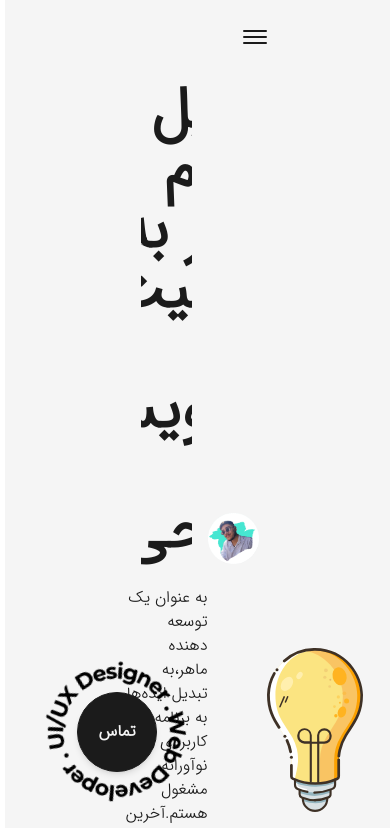
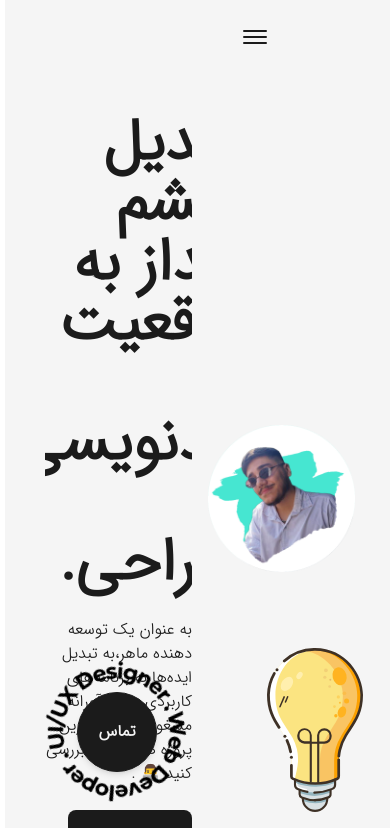
Before and after one commit to pooulad/pooulad.github.io, a Next.js app: page / in a window 390 px wide. Shown: the top 828 px of the page. Built offline with nearby package versions, Linux system fonts and the light colour scheme.

Commit message:
Update index.tsx

```diff
--- a/src/Layout/index.tsx
+++ b/src/Layout/index.tsx
@@ -8,7 +8,7 @@ type LayoutProps = {
 function Layout({ children, className }: LayoutProps) {
   return (
     <div
-      className={`w-full h-full inline-block z-0 bg-light p-32 dark:bg-dark ${className}`}
+      className={`w-full h-full inline-block z-0 bg-light p-32 dark:bg-dark xl:p-24 lg:p-16 md:p-12 sm:p-8 ${className}`}
     >
       {children}
     </div>
```
